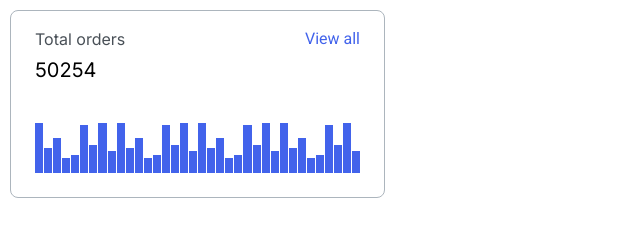
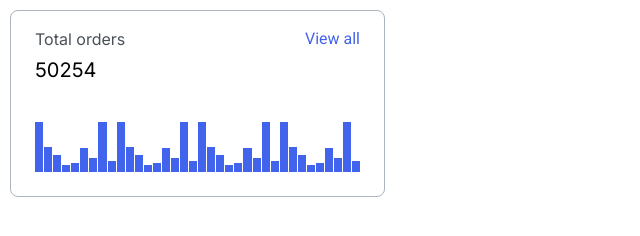
Before and after one commit to js-tasks-ru/htmlcss-20230714_ivan61, a website: page 04-lection2/01-histogram/index.html in a window 1280 px wide. Shown: the whole page, without its empty margins (0-640 px from the left). Drawn offline with Linux system fonts and the light colour scheme.

Commit message:
changes chapter 1

```diff
--- a/04-lection2/01-histogram/histogram.css
+++ b/04-lection2/01-histogram/histogram.css
@@ -48,10 +48,10 @@
     display: flex;
     align-items: flex-end;
     gap: 1px;
-    margin-top: 40px;
+    margin-top: 39px;
     height: 50px;
 }
 .histogram__rectangle{
-    width: 9px;
+    flex-basis: 9px;
     background: var(--royalBlue);
 }
--- a/04-lection2/01-histogram/index.html
+++ b/04-lection2/01-histogram/index.html
@@ -18,42 +18,42 @@
 
         </div>
         <div class="histogram__schedule">
-            <div style="height: 50px" class="histogram__rectangle"></div>
-            <div style="height: 25px" class="histogram__rectangle"></div>
-            <div style="height: 35px" class="histogram__rectangle"></div>
-            <div style="height: 15px" class="histogram__rectangle"></div>
-            <div style="height: 18px" class="histogram__rectangle"></div>
-            <div style="height: 48px" class="histogram__rectangle"></div>
-            <div style="height: 28px" class="histogram__rectangle"></div>
-            <div style="height: 50px" class="histogram__rectangle"></div>
-            <div style="height: 22px" class="histogram__rectangle"></div>
-            <div style="height: 50px" class="histogram__rectangle"></div>
-            <div style="height: 25px" class="histogram__rectangle"></div>
-            <div style="height: 35px" class="histogram__rectangle"></div>
-            <div style="height: 15px" class="histogram__rectangle"></div>
-            <div style="height: 18px" class="histogram__rectangle"></div>
-            <div style="height: 48px" class="histogram__rectangle"></div>
-            <div style="height: 28px" class="histogram__rectangle"></div>
-            <div style="height: 50px" class="histogram__rectangle"></div>
-            <div style="height: 22px" class="histogram__rectangle"></div>
-            <div style="height: 50px" class="histogram__rectangle"></div>
-            <div style="height: 25px" class="histogram__rectangle"></div>
-            <div style="height: 35px" class="histogram__rectangle"></div>
-            <div style="height: 15px" class="histogram__rectangle"></div>
-            <div style="height: 18px" class="histogram__rectangle"></div>
-            <div style="height: 48px" class="histogram__rectangle"></div>
-            <div style="height: 28px" class="histogram__rectangle"></div>
-            <div style="height: 50px" class="histogram__rectangle"></div>
-            <div style="height: 22px" class="histogram__rectangle"></div>
-            <div style="height: 50px" class="histogram__rectangle"></div>
-            <div style="height: 25px" class="histogram__rectangle"></div>
-            <div style="height: 35px" class="histogram__rectangle"></div>
-            <div style="height: 15px" class="histogram__rectangle"></div>
-            <div style="height: 18px" class="histogram__rectangle"></div>
-            <div style="height: 48px" class="histogram__rectangle"></div>
-            <div style="height: 28px" class="histogram__rectangle"></div>
-            <div style="height: 50px" class="histogram__rectangle"></div>
-            <div style="height: 22px" class="histogram__rectangle"></div>
+            <div style="height: 100%" class="histogram__rectangle"></div>
+            <div style="height: 50%" class="histogram__rectangle"></div>
+            <div style="height: 35%" class="histogram__rectangle"></div>
+            <div style="height: 15%" class="histogram__rectangle"></div>
+            <div style="height: 18%" class="histogram__rectangle"></div>
+            <div style="height: 48%" class="histogram__rectangle"></div>
+            <div style="height: 28%" class="histogram__rectangle"></div>
+            <div style="height: 100%" class="histogram__rectangle"></div>
+            <div style="height: 22%" class="histogram__rectangle"></div>
+            <div style="height: 100%" class="histogram__rectangle"></div>
+            <div style="height: 50%" class="histogram__rectangle"></div>
+            <div style="height: 35%" class="histogram__rectangle"></div>
+            <div style="height: 15%" class="histogram__rectangle"></div>
+            <div style="height: 18%" class="histogram__rectangle"></div>
+            <div style="height: 48%" class="histogram__rectangle"></div>
+            <div style="height: 28%" class="histogram__rectangle"></div>
+            <div style="height: 100%" class="histogram__rectangle"></div>
+            <div style="height: 22%" class="histogram__rectangle"></div>
+            <div style="height: 100%" class="histogram__rectangle"></div>
+            <div style="height: 50%" class="histogram__rectangle"></div>
+            <div style="height: 35%" class="histogram__rectangle"></div>
+            <div style="height: 15%" class="histogram__rectangle"></div>
+            <div style="height: 18%" class="histogram__rectangle"></div>
+            <div style="height: 48%" class="histogram__rectangle"></div>
+            <div style="height: 28%" class="histogram__rectangle"></div>
+            <div style="height: 100%" class="histogram__rectangle"></div>
+            <div style="height: 22%" class="histogram__rectangle"></div>
+            <div style="height: 100%" class="histogram__rectangle"></div>
+            <div style="height: 50%" class="histogram__rectangle"></div>
+            <div style="height: 35%" class="histogram__rectangle"></div>
+            <div style="height: 15%" class="histogram__rectangle"></div>
+            <div style="height: 18%" class="histogram__rectangle"></div>
+            <div style="height: 48%" class="histogram__rectangle"></div>
+            <div style="height: 28%" class="histogram__rectangle"></div>
+            <div style="height: 100%" class="histogram__rectangle"></div>
+            <div style="height: 22%" class="histogram__rectangle"></div>
         </div>
     </div>
     </body>
```
